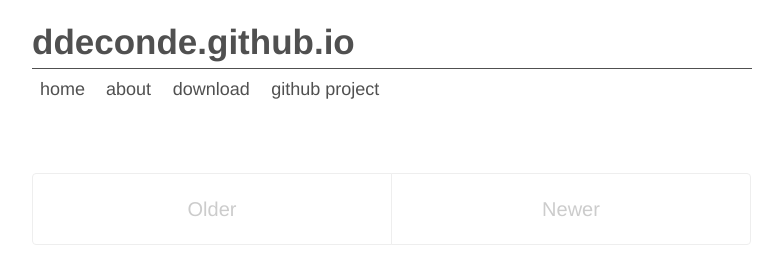
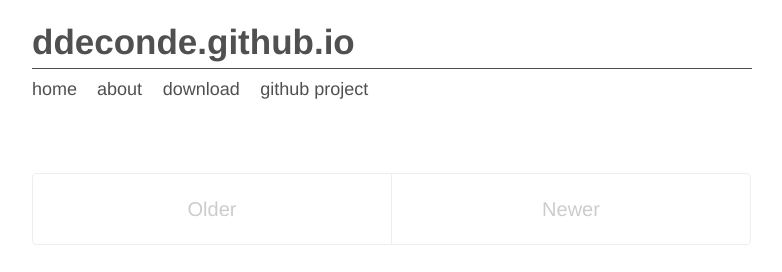
Before and after one commit to ddeconde/ddeconde.github.io, a Jekyll site: the page built from index.html, in a window 1280 px wide. Shown: the top 272 px of the page, without its empty margins (248-1030 px from the left). Built offline with Jekyll 4.4.1, drawn with Linux system fonts in a browser that asks for light colours; Markdown is read by kramdown in place of the engine named in the settings; the list of posts is cut into pages by our own code.

Commit message:
back to poole

```diff
--- a/public/css/masthead-nav.css
+++ b/public/css/masthead-nav.css
@@ -77,7 +77,7 @@ html {
   display: inline;
   text-transform: lowercase;
   margin: 0; /* top&bottom right&left */
-  padding: 0 0.4rem; /* top right bottom left */
+  padding: 0 0.75rem 0 0; /* top right bottom left */
   font-size: 90%;
 }
 
```
